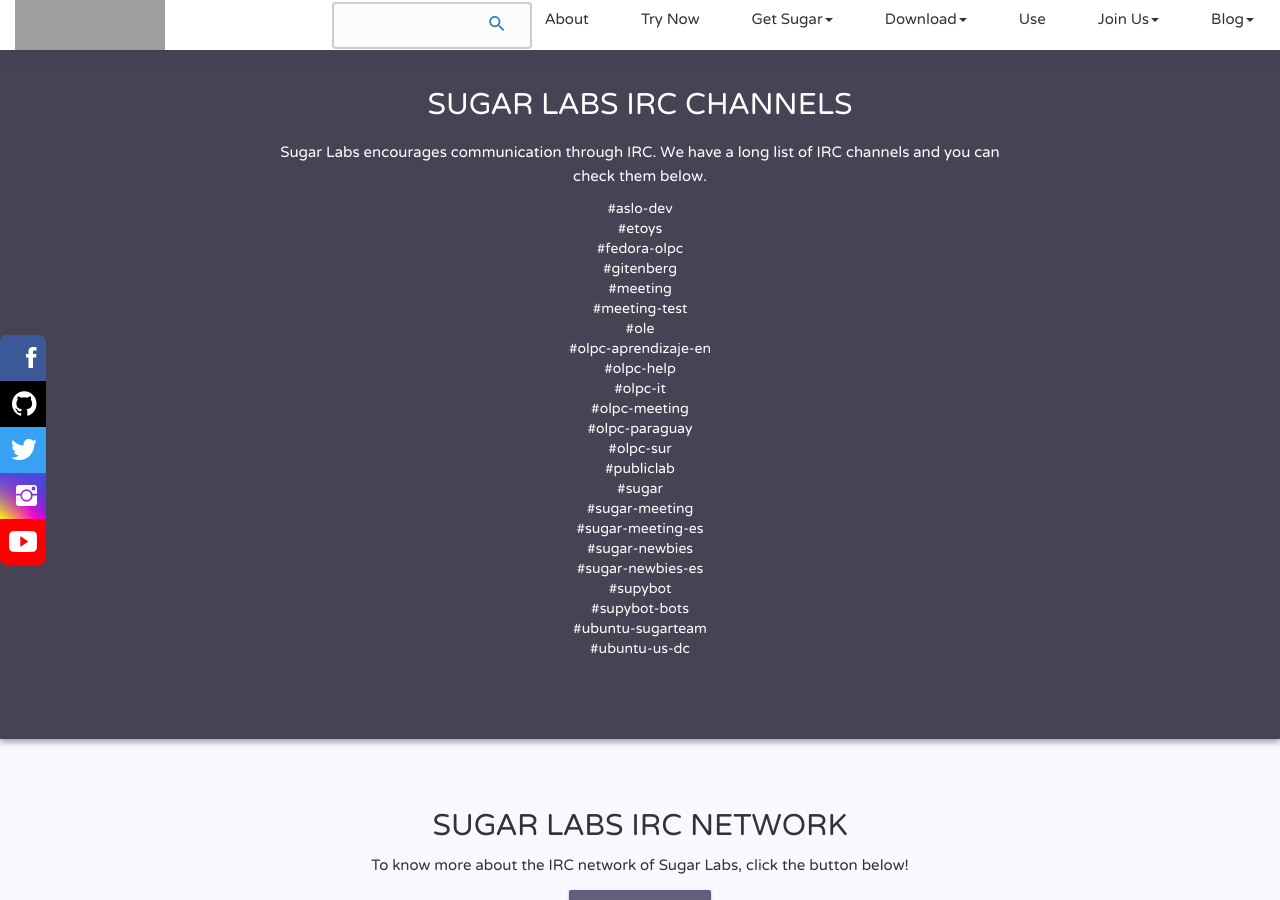
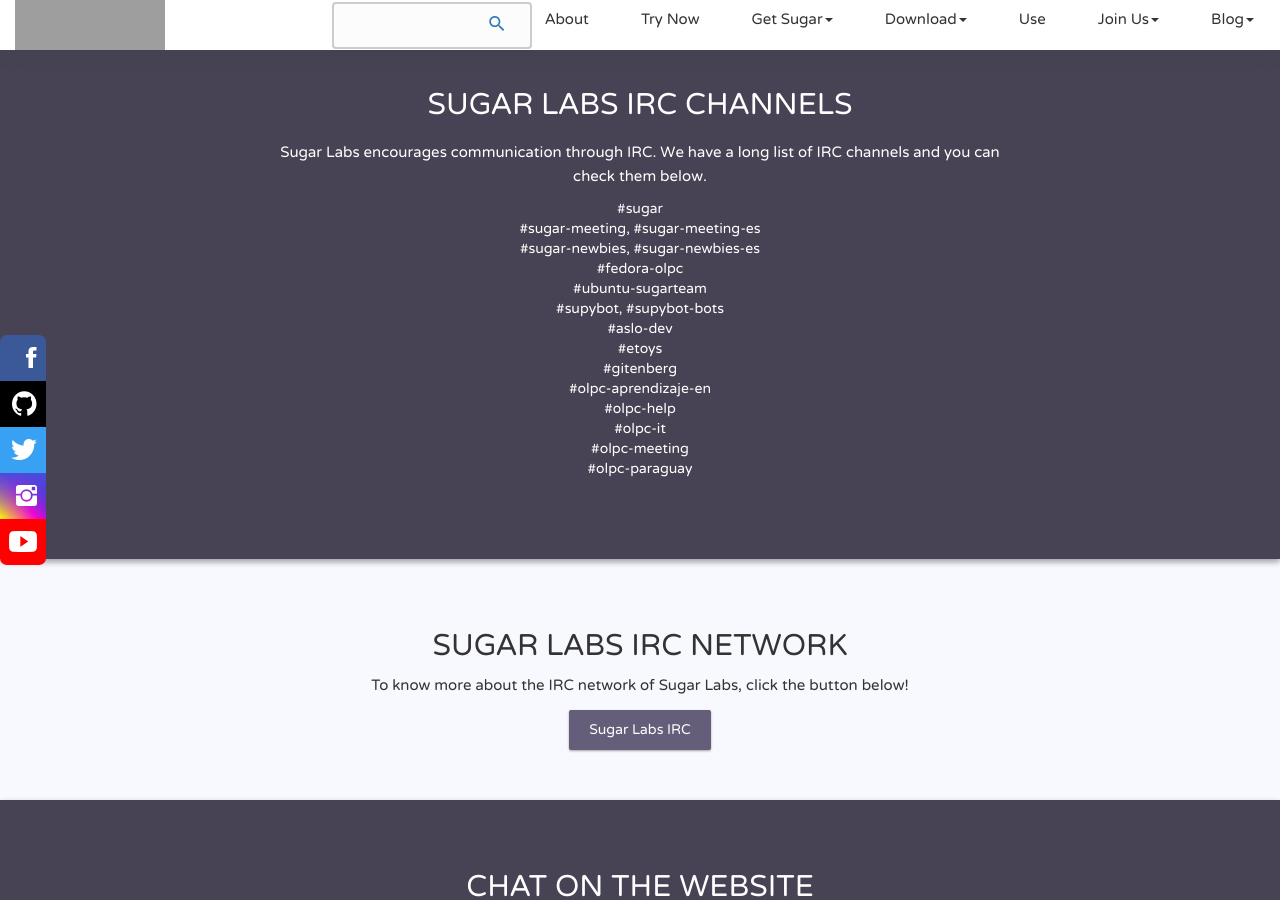
Before and after one commit to sugarlabs/www, a Jekyll site: the page built from about-irc.html, in a window 1280 px wide and 900 px high, scrolled down 1557 px. Built offline with Jekyll 4.4.1, drawn with Linux system fonts in a browser that asks for light colours; some web fonts are replaced; comment, search, counter and statistics services are not loaded; grey boxes are pictures that could not be loaded.

Commit message:
remove non-existent IRC channels and re-order list
There are a number of listed IRC channels here, some of which were wrong, some of which no longer exist, and have not for many, many moons. This is a first attempt at culling the list, and grouping the channels

```diff
--- a/about-irc.html
+++ b/about-irc.html
@@ -83,29 +83,20 @@
                         <h2>SUGAR LABS IRC CHANNELS</h2>
                         <p class="customFontSize">Sugar Labs encourages communication through IRC. We have a long list of IRC channels and you can check them below.
                             <ul>
+                                <li>#sugar</li>
+                                <li>#sugar-meeting, #sugar-meeting-es</li>
+                                <li>#sugar-newbies, #sugar-newbies-es</li>
+                                <li>#fedora-olpc</li>
+                                <li>#ubuntu-sugarteam</li>
+                                <li>#supybot, #supybot-bots</li>
                                 <li>#aslo-dev</li>
                                 <li>#etoys</li>
-                                <li>#fedora-olpc</li>
                                 <li>#gitenberg</li>
-                                <li>#meeting</li>
-                                <li>#meeting-test</li>
-                                <li>#ole</li>
                                 <li>#olpc-aprendizaje-en</li>
                                 <li>#olpc-help</li>
                                 <li>#olpc-it</li>
                                 <li>#olpc-meeting</li>
                                 <li>#olpc-paraguay</li>
-                                <li>#olpc-sur</li>
-                                <li>#publiclab</li>
-                                <li>#sugar</li>
-                                <li>#sugar-meeting</li>
-                                <li>#sugar-meeting-es</li>
-                                <li>#sugar-newbies</li>
-                                <li>#sugar-newbies-es</li>
-                                <li>#supybot</li>
-                                <li>#supybot-bots</li>
-                                <li>#ubuntu-sugarteam</li>
-                                <li>#ubuntu-us-dc</li>
                             </ul>
                         </p>
                     </div>
```
